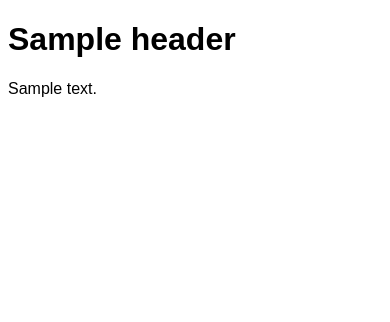
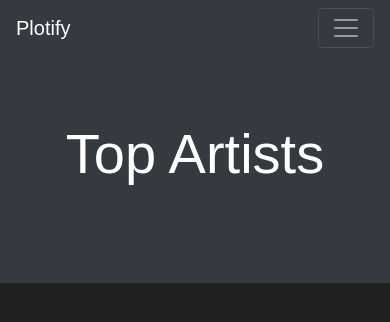
Before and after one commit to gha7all/splotify, a Flask app: template plotify/templates/top_tracks.html in a window 390 px wide. Shown: the top 322 px of the page. Run offline with Flask 2, Linux system fonts and the light colour scheme; the template is opened without the code that fills it: most values are stand-ins (such as "Sample title", 1, 10 or a date in 2020); parts of the project's set-up code (start-up, migrations or seed data) failed here and were passed over; some libraries are stand-ins or nearby versions.

Commit message:
adds responsive diagrams

```diff
--- a/plotify/templates/top_tracks.html
+++ b/plotify/templates/top_tracks.html
@@ -1,14 +1,27 @@
-<!doctype html>
-<html>
+{% extends 'base.html' %}
+{% block title %}
+  Top Tracks
+{% endblock %}
+
+{% block content %}
+
+<div class="position-relative overflow-hidden p-3 p-md-5 m-md-3 text-center bg-dark" style="color:white">
+    <div class="col-md-5 p-lg-5 mx-auto my-5">
+        <h1 class="display-4 font-weight-normal">Top Artists </h1>
+    </div>
+    <div class="product-device box-shadow d-none d-md-block"></div>
+    <div class="product-device product-device-2 box-shadow d-none d-md-block"></div>
+</div>
+
 <body style="font-family:arial, sans-serif">
-    <h1>{{header}}</h1>
     <div id="chart" class="chart"></div>
-    <div>{{description}}</div>
 </body>
 
-<script src="https://cdn.plot.ly/plotly-latest.min.js"></script>
-<script type="text/javascript">
-    var graphs = {{graphJSON | safe}};
-    Plotly.plot('chart',graphs,{});
-</script>
-</html>
+<div class="position-relative overflow-hidden p-3 p-md-5 m-md-3 text-center bg-dark" style="color:white">
+    <script src="https://cdn.plot.ly/plotly-latest.min.js"></script>
+    <script type="text/javascript">
+        var graphs = {{graphJSON | safe}};
+        Plotly.plot('chart',graphs,{});
+    </script>
+</div>
+{% endblock %}
```
Also changed, not shown: plotify/templates/top_artists.html (+23 -10 lines).
